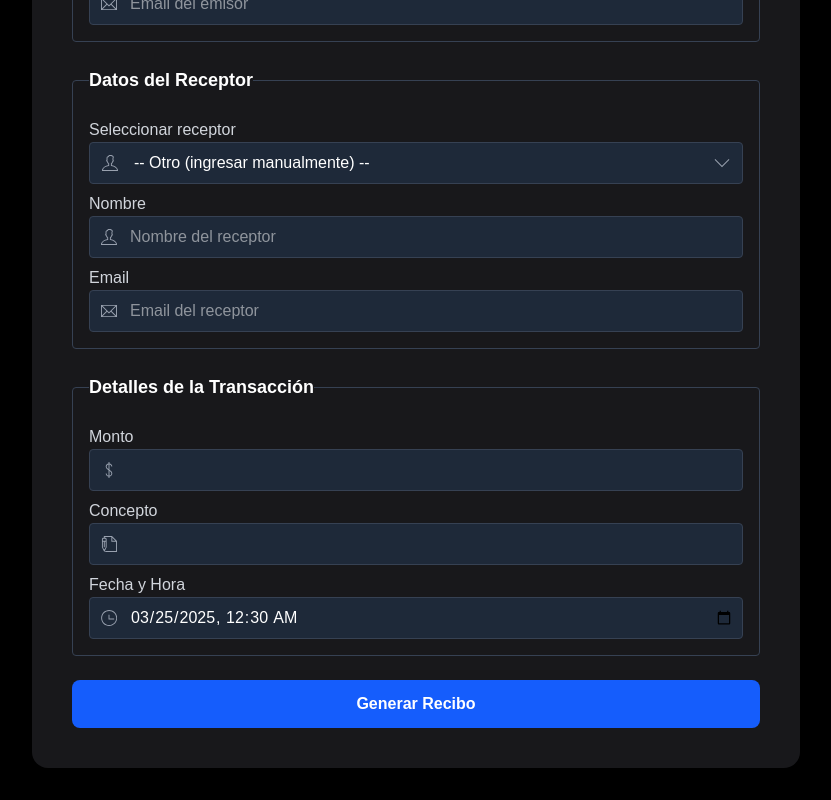
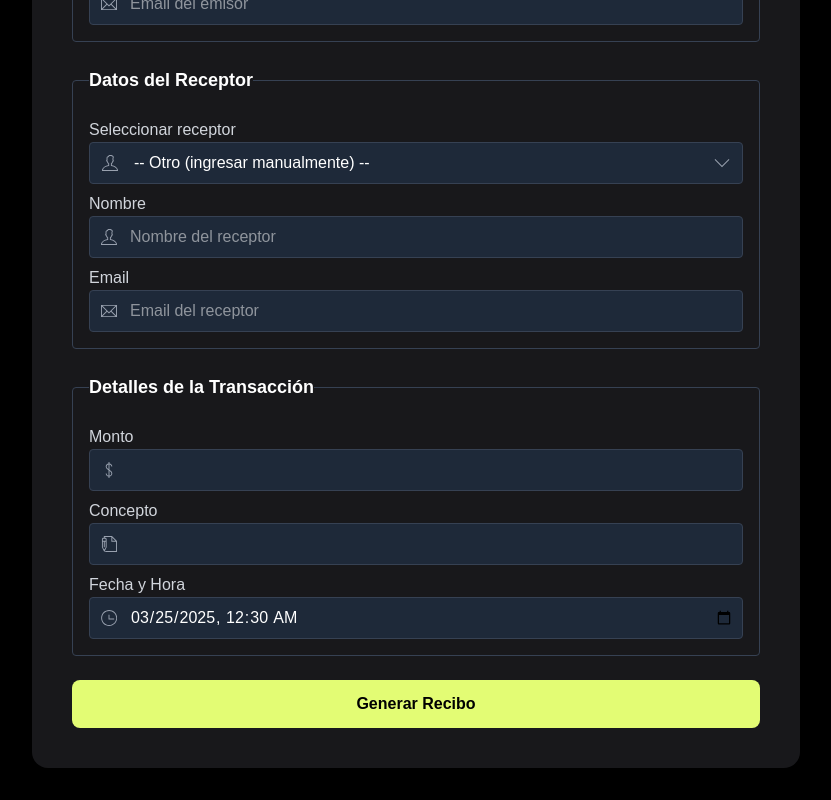
Before and after one commit to guidohalley/recibito, a Next.js app: page / in a window 1280 px wide. Shown: the part 409-1209 px from the top of the page, without its empty margins (224-1055 px from the left). Built offline with nearby package versions, Linux system fonts and the light colour scheme.

Commit message:
feat: actualizar estilos del botón en ReciboForm y cambiar logo en plantilla de correo

```diff
--- a/src/components/ReciboForm.tsx
+++ b/src/components/ReciboForm.tsx
@@ -116,7 +116,7 @@ export default function ReciboForm() {
             <TransaccionFieldset register={register} errors={errors} />
             <motion.button
               type="submit"
-              className="w-full py-3 bg-blue-600 hover:bg-blue-700 text-white font-bold rounded-lg transition duration-200"
+              className="w-full py-3 bg-[#E3FC74] text-black font-bold rounded-lg transition duration-200 hover:border hover:border-[#E3FC74] hover:bg-transparent hover:text-white"
               whileTap={{ scale: 0.97 }}
               whileHover={{ scale: 1.03 }}
               disabled={isSubmitting}
--- a/src/templates/emailTemplate.html
+++ b/src/templates/emailTemplate.html
@@ -25,10 +25,10 @@
           <!-- Logo -->
           <td style="vertical-align: middle; padding-right: 12px;">
             <img
-              src="https://misionary.com/wp-content/uploads/2024/06/Logos-Misionary_MSNR-440-a.png"
-              alt="@misionary.ok"
-              style="height: 64px;"
-            />
+            src="https://www.misionary.com/msnr.svg"
+            alt="@misionary.ok"
+            className="h-16"
+          />
           </td>
           <!-- Título -->
           <td style="vertical-align: middle;">
```
